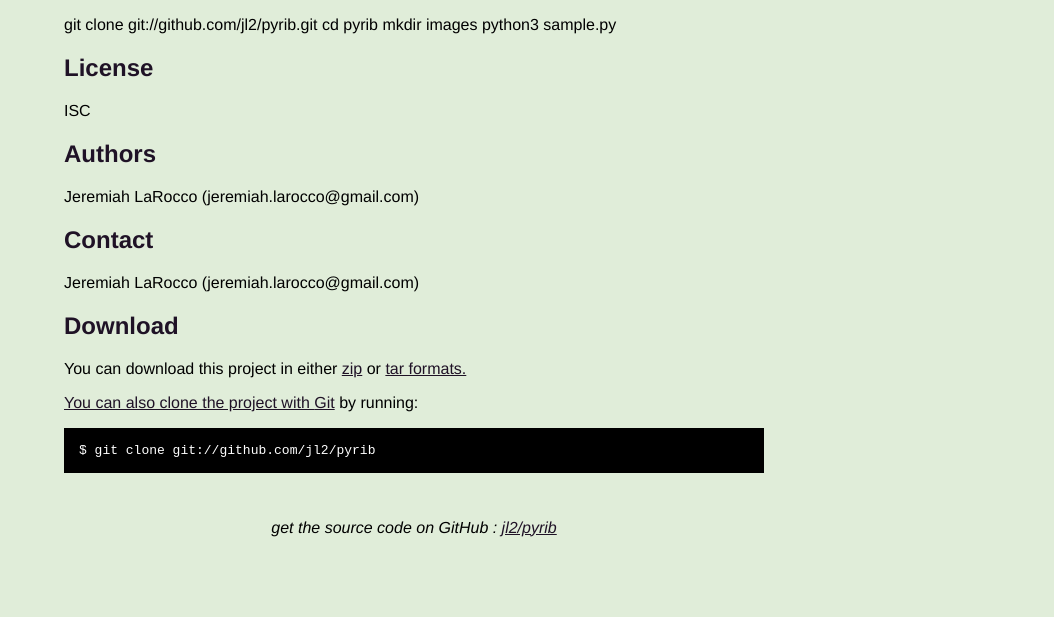
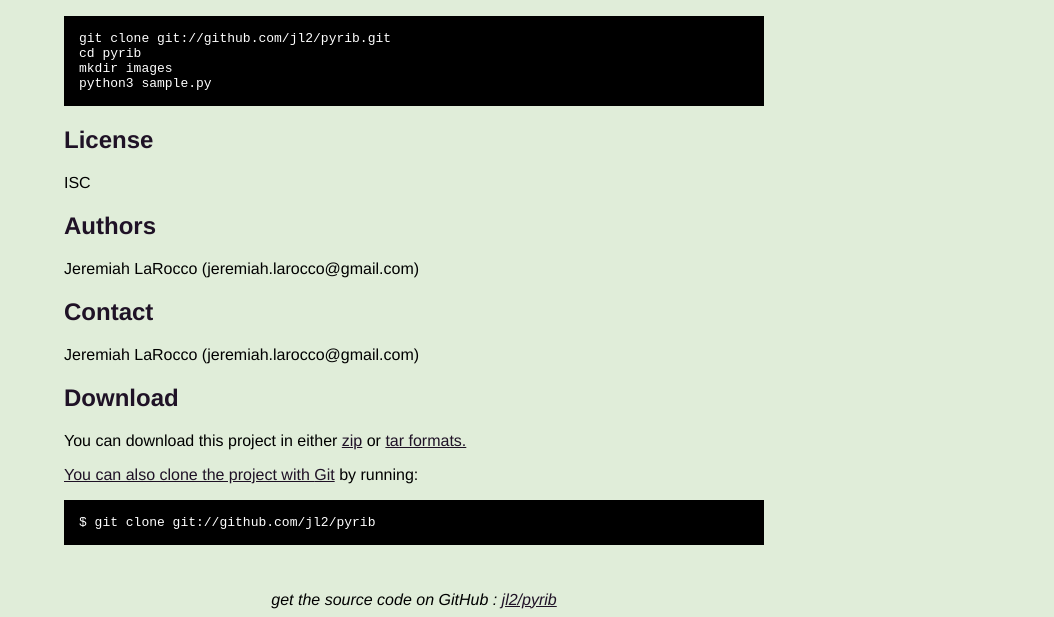
Before and after one commit to jl2/pyrib, a plain HTML site: page index.html in a window 1280 px wide. Shown: the part 310-927 px from the top of the page, without its empty margins (226-1280 px from the left). Before the commit the page ends 855 px from the top, so only its background shows below. Drawn offline with Linux system fonts and the light colour scheme.

Commit message:
Fix "Install"

```diff
--- a/index.html
+++ b/index.html
@@ -58,11 +58,13 @@
 
 
       <h2>Install</h2>
-      <p>git clone git://github.com/jl2/pyrib.git
+      <p>
+      <pre>
+git clone git://github.com/jl2/pyrib.git
 cd pyrib
 mkdir images
 python3 sample.py
-
+</pre>
 </p>
 
 
```
